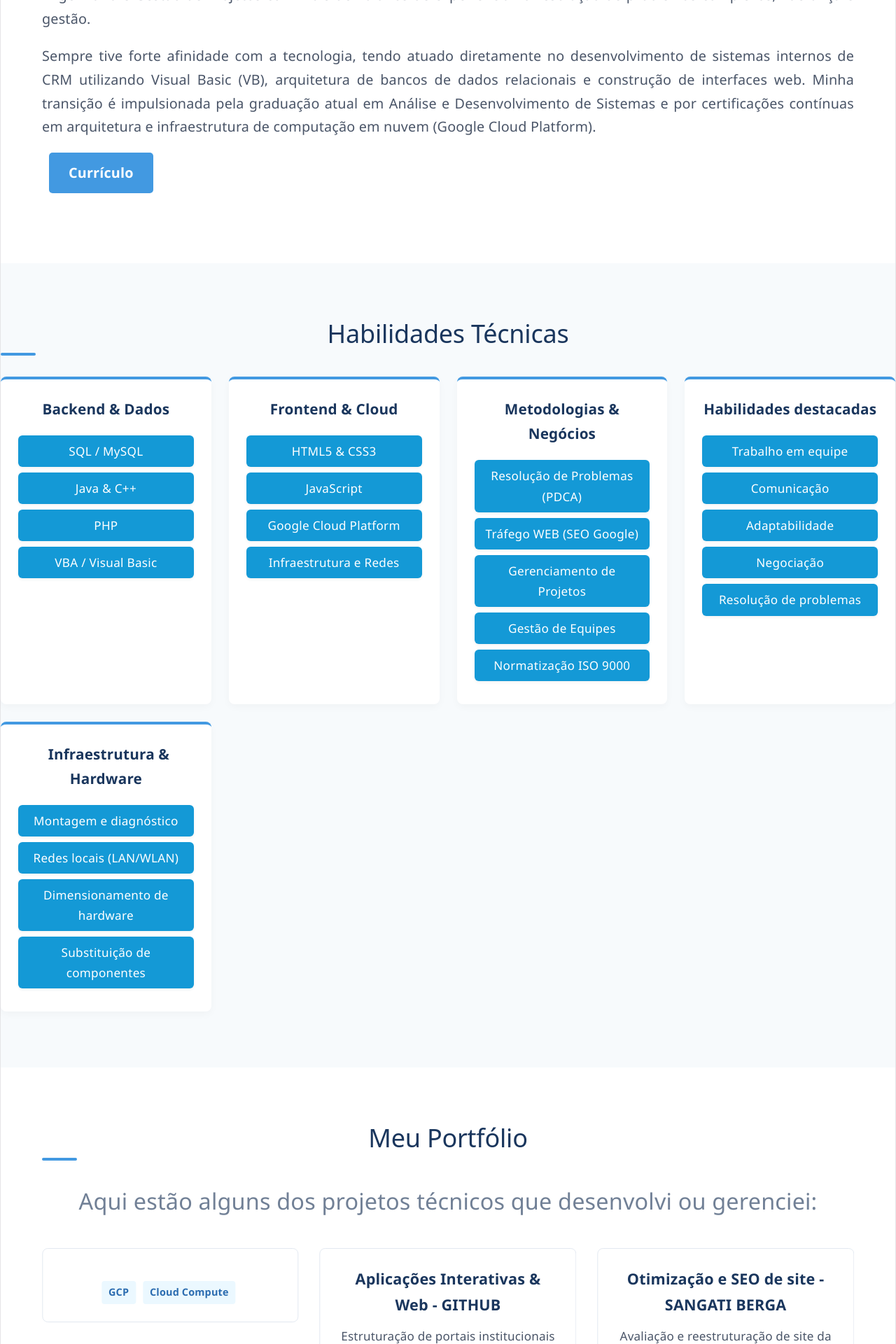
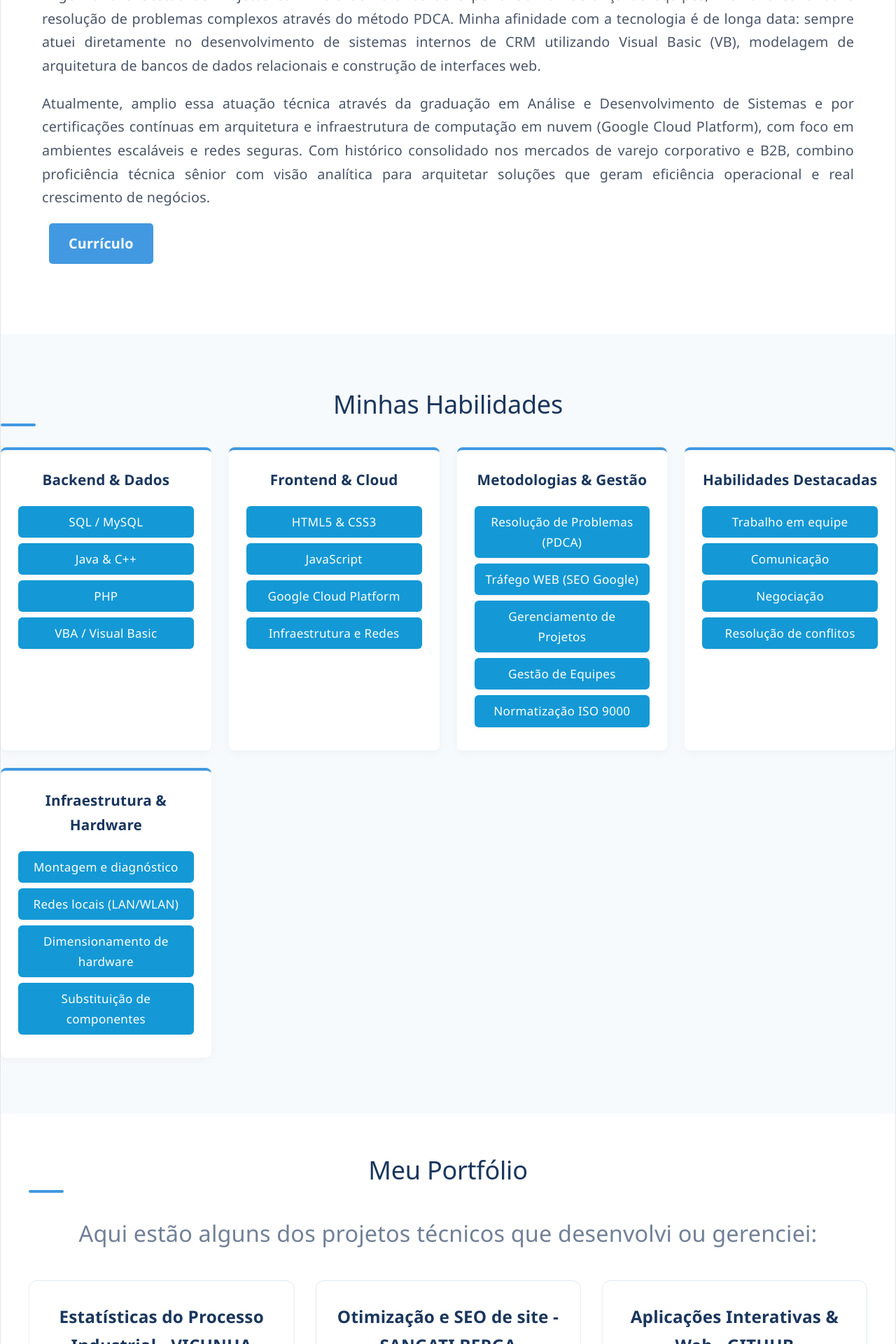
Before and after one commit to Mlaantonio/Mario-Luis-Alves-Antonio, a React (Vite) app: page / in a window 1280 px wide. Shown: the part 840-2760 px from the top of the page at 70% size. Built offline with nearby package versions, Linux system fonts and the light colour scheme.

Commit message:
feat: Revisado os textos e aumentado a largura do carrossel.

```diff
--- a/src/App.css
+++ b/src/App.css
@@ -346,52 +346,66 @@ h2::after {
     text-align: center;
 }
 
-/* Grid do Portfólio (Cards de Projetos) */
-.portfolio-grid {
-    display: grid;
-    grid-template-columns: repeat(auto-fit, minmax(300px, 1fr));
-    gap: 30px;
+/* Grid do Portfólio (Cards Realizações) */
+/* ==========================================================================*/
+#portfolio.section-container {
+    max-width: 1400px; /* Expandido de 1200px para 1400px para dar mais amplitude horizontal */
+    margin: 0 auto;
+    padding: 60px 40px; /* Aumenta o respiro nas laterais e topos */
 }
 
+/* swiper */
+.portfolio-swiper {
+    padding-bottom: 60px !important; /* Espaço confortável para os pontinhos de paginação */
+    width: 100%;
+}
+
+/* Customização dos Cards do Carrossel */
 .portfolio-card {
     background-color: #ffffff;
     border: 1px solid #e2e8f0;
-    border-radius: 8px;
+    border-radius: 12px; /* Cantos levemente mais arredondados para um visual moderno */
     overflow: hidden;
+    height: 100%; /* Força todos os cards a manterem a mesma altura simétrica na linha */
     transition: transform 0.3s ease, box-shadow 0.3s ease;
 }
 
 .portfolio-card:hover {
-    transform: translateY(-5px);
-    box-shadow: 0 10px 20px rgba(0,0,0,0.05);
+    transform: translateY(-8px); /* Flutuação um pouco mais destacada */
+    box-shadow: 0 15px 30px rgba(26, 54, 93, 0.08); /* Sombra ligeiramente mais profunda com tom azulado */
 }
 
+/* preenchimento interno do card largura */
 .card-body {
-    padding: 25px;
+    padding: 30px; /* 30px para dar uma área de leitura muito mais nobre */
 }
 
 .card-body h3 {
-    font-size: 1.2rem;
+    font-size: 1.35rem; /* Título sutilmente maior para destacar bem o projeto */
     color: #1a365d;
-    margin-bottom: 12px;
+    margin-bottom: 14px;
+    font-weight: 700;
 }
 
 .card-body p {
-    font-size: 0.95rem;
+    font-size: 1rem; /* Texto descritivo um pouco mais confortável para leitura */
     color: #4a5568;
-    margin-bottom: 20px;
+    margin-bottom: 24px;
+    line-height: 1.6; /* Melhor distanciamento entre as linhas de texto */
 }
 
+/* Ajuste sutil nas badges de tecnologia */
 .badge {
     display: inline-block;
     width: auto;
     background-color: #ebf8ff;
     color: #2b6cb0;
-    font-size: 0.8rem;
-    padding: 4px 10px;
-    border-radius: 4px;
+    font-size: 0.85rem;
+    padding: 6px 14px; /* Mais espaço interno nas tags corporativas */
+    border-radius: 6px;
     font-weight: 600;
-    margin-right: 5px;
+    margin-right: 8px;
+    margin-bottom: 6px; /* Garante que se quebrarem de linha não embolem */
 }
 
 /* Seção Contato */
--- a/src/App.jsx
+++ b/src/App.jsx
@@ -2,7 +2,7 @@
 // #russiaisaterroriststate
 import React, { useState, useEffect } from 'react';
 import './App.css';
-// 1. IMPORTAÇÕES DO SWIPER
+//  IMPORTAÇÕES DO SWIPER
 import { Swiper, SwiperSlide } from 'swiper/react';
 import { Navigation, Pagination, Autoplay } from 'swiper/modules';
 
@@ -14,38 +14,62 @@ import 'swiper/css/pagination';
 // Dicionário completo com os textos em Português e Inglês
 const translations = {
   pt: {
+// CATEGORIAS DO MENU
     navAbout: "Sobre",
     navSkills: "Habilidades",
     navPortfolio: "Portfólio",
     navResume: "Currículo",
     navContact: "Contato",
+// CATEGORIAS DE BOAS VINDAS
     heroTitle: "Olá, eu sou o ",
     heroSubtitle: "Desenvolvedor de Software | Analista de Sistemas | Full Stack (React/PHP/SQL) | Cloud (GCP) | Ex-Engenheiro",
     heroBtn: "Ver Meus Projetos",
+// CATEGORIAS SEÇÃO SOBRE
     aboutTitle: "Sobre Mim / Histórico",
-    aboutP1: "Sou um profissional em transição consolidada para a área de Tecnologia da Informação, unindo uma sólida bagagem em Engenharia e Gestão de Projetos com mais de 20 anos de experiência na resolução de problemas complexos, liderança e gestão.",
-    aboutP2: "Sempre tive forte afinidade com a tecnologia, tendo atuado diretamente no desenvolvimento de sistemas internos de CRM utilizando Visual Basic (VB), arquitetura de bancos de dados relacionais e construção de interfaces web. Minha transição é impulsionada pela graduação atual em Análise e Desenvolvimento de Sistemas e por certificações contínuas em arquitetura e infraestrutura de computação em nuvem (Google Cloud Platform).",
-    skillsTitle: "Habilidades Técnicas",
+    aboutP1: "Sou um profissional em transição consolidada para a área de Tecnologia da Informação, unindo uma sólida bagagem em Engenharia e Gestão de Projetos com mais de 20 anos de experiência na liderança de equipes, melhoria contínua e resolução de problemas complexos através do método PDCA. Minha afinidade com a tecnologia é de longa data: sempre atuei diretamente no desenvolvimento de sistemas internos de CRM utilizando Visual Basic (VB), modelagem de arquitetura de bancos de dados relacionais e construção de interfaces web.",
+    aboutP2: "Atualmente, amplio essa atuação técnica através da graduação em Análise e Desenvolvimento de Sistemas e por certificações contínuas em arquitetura e infraestrutura de computação em nuvem (Google Cloud Platform), com foco em ambientes escaláveis e redes seguras. Com histórico consolidado nos mercados de varejo corporativo e B2B, combino proficiência técnica sênior com visão analítica para arquitetar soluções que geram eficiência operacional e real crescimento de negócios.",
+// CATEGORIAS DE HABILIDADES
+    skillsTitle: "Minhas Habilidades",
     skillsCat1: "Backend & Dados",
+    skillsCat1A: "SQL / MySQL",
+    skillsCat1B: "Java & C++",
+    skillsCat1C: "PHP",
+    skillsCat1D: "VBA / Visual Basic",
     skillsCat2: "Frontend & Cloud",
-    skillsCat3: "Metodologias & Negócios",
-    skillsCat4: "Habilidades destacadas",
-    skillHardwareTitle: "Infraestrutura & Hardware",
-    skillHardwareItem1: "Montagem e diagnóstico",
-    skillHardwareItem2: "Redes locais (LAN/WLAN)",
-    skillHardwareItem3: "Dimensionamento de hardware",
-    skillHardwareItem4: "Substituição de componentes",
+    skillsCat2A: "HTML5 & CSS3",
+    skillsCat2B: "JavaScript",
+    skillsCat2C: "Google Cloud Platform",
+    skillsCat2D: "Infraestrutura e Redes",
+    skillsCat3: "Metodologias & Gestão",
+    skillsCat3A: "Resolução de Problemas (PDCA)",
+    skillsCat3B: "Tráfego WEB (SEO Google)",
+    skillsCat3C: "Gerenciamento de Projetos",
+    skillsCat3D: "Gestão de Equipes",
+    skillsCat3E: "Normatização ISO 9000",
+    skillsCat4: "Habilidades Destacadas",
+    skillsCat4A: "Trabalho em equipe",
+    skillsCat4B: "Comunicação",
+    skillsCat4C: "Negociação",
+    skillsCat4D: "Resolução de conflitos",
+    skillsCat5: "Infraestrutura & Hardware",
+    skillsCat5A: "Montagem e diagnóstico",
+    skillsCat5B: "Redes locais (LAN/WLAN)",
+    skillsCat5C: "Dimensionamento de hardware",
+    skillsCat5D: "Substituição de componentes",
+// CATEGORIAS DE PORTIFÓLIO
     portfolioTitle: "Meu Portfólio",
     portfolioSubtitle: "Aqui estão alguns dos projetos técnicos que desenvolvi ou gerenciei:",
     proj1Title: "Sistema de Gestão CRM Interno - LEGUMINA",
     proj1Desc: "Desenvolvimento e manutenção completa de um sistema de CRM corporativo utilizando Visual Basic e arquitetura de dados MySQL para controle de faturamento, cadastros de clientes e outros processos operacionais. Criação de site institucional da empresa e configuração de e-mails",
-
-    proj3Title: "Aplicações Interativas & Web - GITHUB",
-    proj3Desc: "Estruturação de portais institucionais e landing pages focadas em performance, semântica moderna de tags (HTML5/CSS3) e otimização para mecanismos de busca (SEO).",
-    proj4Title: "Otimização e SEO de site - SANGATI BERGA",
-    proj4Desc: "Avaliação e reestruturação de site da empresa, incluindo mais produtos e links relacionados a produtos complementares, sugeridos ao perfil do cliente.",
+    proj2Title: "Estatísticas do Processo Industrial - VICUNHA TEXTIL",
+    proj2Desc: "Criação de banco de dados e interface para importação, cadastro e consultas dos dados de metrologia no laboratório. Utilizando as estatísticas do processo para monitoramento, identificação de melhorias e de correções.",
+    proj3Title: "Otimização e SEO de site - SANGATI BERGA",
+    proj3Desc: "Avaliação e reestruturação de site da empresa, incluindo mais produtos e links relacionados a produtos complementares, sugeridos ao perfil do cliente.",
+    proj4Title: "Aplicações Interativas & Web - GITHUB",
+    proj4Desc: "Estruturação de portais institucionais e landing pages focadas em performance, semântica moderna de tags (HTML5/CSS3) e otimização para mecanismos de busca (SEO).",
     proj5Title: "Infraestrutura Ágil em Nuvem - GOOGLE PLATFORM",
     proj5Desc: "Implementação e configuração de ambientes de desenvolvimento, redes seguras e balanceamento de carga utilizando a infraestrutura do Google Cloud Platform.",
+// CATEGORIAS DE CONTATO
     contactTitle: "Contato",
     contactSubtitle: "Estou em busca de novos desafios. Vamos conversar sobre tecnologia ou oportunidades de projetos?",
     cardLocation: "Localização",
@@ -63,31 +87,50 @@ const translations = {
     heroSubtitle: "Software Developer | Systems Analyst | Full Stack (React/PHP/SQL) | Cloud (GCP) | Former Engineer",
     heroBtn: "View My Projects",
     aboutTitle: "About Me / History",
-    aboutP1: "I am a professional in a consolidated transition to the Information Technology field, combining a solid background in Engineering and Project Management with over 20 years of experience in complex problem solving, leadership, and management.",
-    aboutP2: "I have always had a strong affinity for technology, having worked directly in the development of internal CRM systems using Visual Basic (VB), relational database architecture, and web interface construction. My transition is driven by my current degree in Systems Analysis and Development and ongoing certifications in cloud computing architecture and infrastructure (Google Cloud Platform).",
-    skillsTitle: "Technical Skills",
+    aboutP1: "I am a professional successfully transitioning into Information Technology, blending a solid background in Engineering and Project Management with over 20 years of experience in leading multi-disciplinary teams, continuous improvement, and complex problem-solving through the PDCA method. My affinity for technology runs deep: I have long been directly involved in developing internal corporate CRM systems using Visual Basic (VB), modeling relational database architectures, and building web interfaces.",
+    aboutP2: "Currently, I am expanding my technical capabilities through a degree in Systems Analysis and Development and continuous certifications in cloud architecture and infrastructure (Google Cloud Platform), focusing on scalable environments and secure networks. With a proven track record in B2B and retail corporate environments, I combine senior-level technical proficiency with an analytical mindset to architect solutions that drive operational efficiency and real business growth.",
+// SKILLS CATEGORIES ENGLISH
+    skillsTitle: "My Skills",
     skillsCat1: "Backend & Data",
+    skillsCat1A: "SQL / MySQL",
+    skillsCat1B: "Java & C++",
+    skillsCat1C: "PHP",
+    skillsCat1D: "VBA / Visual Basic",
     skillsCat2: "Frontend & Cloud",
-    skillsCat3: "Methodologies & Business",
-    skillsCat4: "Highlighted Skills",
-    skillHardwareTitle: "Infrastructure & Hardware",
-    skillHardwareItem1: "Assembly and diagnostics",
-    skillHardwareItem2: "Local network (LAN/WLAN)",
-    skillHardwareItem3: "Component deployment",
-    skillHardwareItem4: "Component replacement",
+    skillsCat2A: "HTML5 & CSS3",
+    skillsCat2B: "JavaScript",
+    skillsCat2C: "Google Cloud Platform",
+    skillsCat2D: "Infrastructure & Networks",
+    skillsCat3: "Methodologies & Management",
+    skillsCat3A: "Problem Solving (PDCA Method)",
+    skillsCat3B: "Web Traffic (Google SEO)",
+    skillsCat3C: "Project Management",
+    skillsCat3D: "Team Leadership",
+    skillsCat3E: "ISO 9000 Compliance",
+    skillsCat4: "Core Skills",
+    skillsCat4A: "Teamwork",
+    skillsCat4B: "Communication",
+    skillsCat4C: "Negotiation",
+    skillsCat4D: "Conflict Resolution",
+    skillsCat5: "Physical Infrastructure & Hardware",
+    skillsCat5A: "Assembly & Diagnostics",
+    skillsCat5B: "Local Networks (LAN/WLAN)",
+    skillsCat5C: "Hardware Sizing",
+    skillsCat5D: "Component Replacement",
+// CATEGORIAS DE PORTIFÓLIO EM INGLÊS
     portfolioTitle: "My Portfolio",
     portfolioSubtitle: "Here are some of the technical projects I have developed or managed:",
     proj1Title: "Internal CRM Management System - LEGUMINA",
-    proj1Desc: "Complete development and maintenance of a corporate CRM system using Visual Basic and MySQL data architecture for invoicing control, customer registration, and other operational processes. Creation of the company's institutional website and email configuration.",
-    proj2Title: "Website Optimization and SEO - SANGATI BERGA",
-    proj2Desc: "Evaluation and restructuring of the company's website, expanding the product catalog and integrating smart links for complementary products tailored to the customer profile.",
-    proj3Title: "Interactive & Web Applications - GITHUB",
-    proj3Desc: "Structuring institutional portals and landing pages focused on performance, modern tag semantics (HTML5/CSS3), and Search Engine Optimization (SEO).",
-    proj4Title: "Website Optimization and SEO - SANGATI BERGA",
-    proj4Desc: "Evaluation and restructuring of the company's website, expanding the product catalog and integrating smart links for complementary products tailored to the customer profile.",
+    proj1Desc: "Complete development and maintenance of a corporate CRM system using Visual Basic and MySQL data architecture for invoicing control, customer registration, and other operational processes. Deployment of the institutional website and enterprise email configuration.",
+    proj2Title: "Industrial Process Statistics - VICUNHA TEXTIL",
+    proj2Desc: "Creation of a database and interface for laboratory metrology data importing, registration, and querying. Utilizing process statistics for monitoring, continuous improvement, and corrective action identification.",
+    proj3Title: "Website Optimization & SEO - SANGATI BERGA",
+    proj3Desc: "Evaluation and restructuring of the company's website, expanding the product catalog and integrating smart links for complementary products tailored to the customer profile.",
+    proj4Title: "Interactive & Web Applications - GITHUB",
+    proj4Desc: "Structuring institutional portals and landing pages focused on high performance, modern tag semantics (HTML5/CSS3), and Search Engine Optimization (SEO).",
     proj5Title: "Agile Cloud Infrastructure - GOOGLE PLATFORM",
     proj5Desc: "Implementation and configuration of development environments, secure networks, and load balancing using the Google Cloud Platform infrastructure.",
-
+// Seção contato
     contactTitle: "Contact",
     contactSubtitle: "I am looking for new challenges. Let's talk about technology or project opportunities?",
     cardLocation: "Location",
@@ -98,7 +141,7 @@ const translations = {
 };
 
 export default function App() {
-  // Estado para controlar o idioma atual (puxa do localStorage se houver)
+  // Estado para controlar o idioma atual
   const [lang, setLang] = useState(localStorage.getItem("preferredLanguage") || "pt");
 
   // Atualiza o localStorage sempre que o idioma mudar
@@ -125,7 +168,7 @@ export default function App() {
     {/* Menu de Navegação Fixo com Menu Hambúrguer */}
       <header className="navbar-header">
         <nav className="navbar-container">
-          {/* Sua Logo Blindada */}
+          {/* Logo Blindada */}
           <a href="#" className="nav-logo" onClick={closeMenu}>
             <span className="logo-main">Mario Antonio</span>
             <span className="logo-sub">Coldor</span>
@@ -176,9 +219,7 @@ export default function App() {
         <h2>{t.aboutTitle}</h2>
         <div className="about-content">
           <p>{t.aboutP1}</p>
-          <p>
-            {t.aboutP2}
-            {/* O botão isolado em sua própria linha ou bloco */}
+          <p>{t.aboutP2}
             <div style={{ marginTop: '20px' }}>
               <a href="/curriculo.html" target="_blank" rel="noopener noreferrer" className="btn-primary" style={{ display: 'inline-block', marginLeft: '10px' }}>
                 {t.navResume}
@@ -187,67 +228,68 @@ export default function App() {
           </p>
         </div>
       </section>
+      {/*-------------------------------------------------------------------------*/}
 
       {/* Seção de Habilidades */}
       <section id="habilidades" className="section-container bg-light">
         <h2>{t.skillsTitle}</h2>
         <div className="skills-grid">
+          {/*------------------------------------------- */}
           <div className="skills-category">
             <h3>{t.skillsCat1}</h3>
             <ul className="skills-buttons-list">
-              <li>SQL / MySQL</li>
-              <li>Java & C++</li>
-              <li>PHP</li>
-              <li>VBA / Visual Basic</li>
+              <li>{t.skillsCat1A}</li>
+              <li>{t.skillsCat1B}</li>
+              <li>{t.skillsCat1C}</li>
+              <li>{t.skillsCat1D}</li>
             </ul>
           </div>
+          {/*------------------------------------------- */}
           <div className="skills-category">
             <h3>{t.skillsCat2}</h3>
             <ul className="skills-buttons-list">
-              <li>HTML5 & CSS3</li>
-              <li>JavaScript</li>
-              <li>Google Cloud Platform</li>
-              <li>Infraestrutura e Redes</li>
+              <li>{t.skillsCat2A}</li>
+              <li>{t.skillsCat2B}</li>
+              <li>{t.skillsCat2C}</li>
+              <li>{t.skillsCat2D}</li>
             </ul>
           </div>
+          {/*------------------------------------------- */}
           <div className="skills-category">
             <h3>{t.skillsCat3}</h3>
             <ul className="skills-buttons-list">
-              <li>Resolução de Problemas (PDCA)</li>
-              <li>Tráfego WEB (SEO Google)</li>
-              <li>Gerenciamento de Projetos</li>
-              <li>Gestão de Equipes</li>
-              <li>Normatização ISO 9000</li>
+              <li>{t.skillsCat3A}</li>
+              <li>{t.skillsCat3B}</li>
+              <li>{t.skillsCat3C}</li>
+              <li>{t.skillsCat3D}</li>
+              <li>{t.skillsCat3E}</li>
             </ul>
           </div>
+          {/*------------------------------------------- */}
           <div className="skills-category">
             <h3>{t.skillsCat4}</h3>
             <ul className="skills-buttons-list text-center">
-              <li>Trabalho em equipe</li>
-              <li>Comunicação</li>
-              <li>Adaptabilidade</li>
-              <li>Negociação</li>
-              <li>Resolução de problemas</li>
+              <li>{t.skillsCat4A}</li>
+              <li>{t.skillsCat4B}</li>
+              <li>{t.skillsCat4C}</li>
+              <li>{t.skillsCat4D}</li>
             </ul>
           </div>
-          {/* //--------------------------------------- */}
+          {/*------------------------------------------- */}
           <div className="skills-category">
-            <h3>
-              <span role="img" aria-label="hardware" style={{ marginRight: '8px' }}></span>
-              {t.skillHardwareTitle}
-            </h3>
+            <h3>{t.skillsCat5}</h3>
             <ul className="skills-buttons-list text-center">
-              <li>{t.skillHardwareItem1}</li>
-              <li>{t.skillHardwareItem2}</li>
-              <li>{t.skillHardwareItem3}</li>
-              <li>{t.skillHardwareItem4}</li>
+              <li>{t.skillsCat5A}</li>
+              <li>{t.skillsCat5B}</li>
+              <li>{t.skillsCat5C}</li>
+              <li>{t.skillsCat5D}</li>
             </ul>
-
           </div>
+          {/*------------------------------------------- */}
         </div>
       </section>
 
-      {/* Seção do Portfólio (Projetos) */}
+      {/* Seção do Portfólio (Realizações) */}
       <section id="portfolio" className="section-container">
         <h2>{t.portfolioTitle}</h2>
         <p className="section-subtitle">{t.portfolioSubtitle}</p>
@@ -284,7 +326,7 @@ export default function App() {
               <div className="card-body">
                 <h3>{t.proj2Title}</h3>
                 <p>{t.proj2Desc}</p>
-                <span className="badge">GCP</span> <span className="badge">Cloud Compute</span>
+                <span className="badge">VBA</span> <span className="badge">MySQL</span>
               </div>
             </div>
           </SwiperSlide>
```
